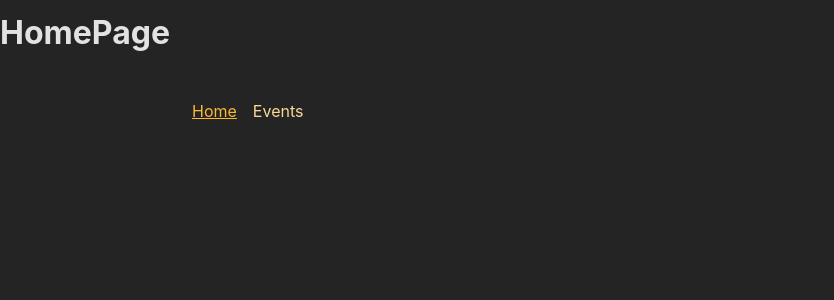
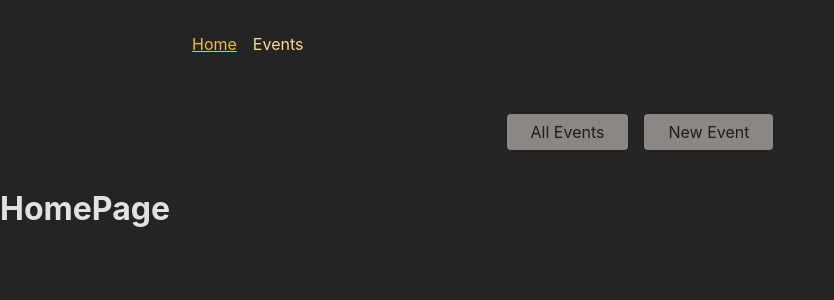
Before and after one commit to tarunislucky/advanced-router, a React (Create React App) app: page / in a window 1280 px wide. Shown: the top 300 px of the page, without its empty margins (0-834 px from the left). Built offline with nearby package versions, Linux system fonts and the light colour scheme.

Commit message:
current navigation state (useNavigation)

```diff
--- a/src/App.js
+++ b/src/App.js
@@ -20,8 +20,8 @@
 // 7. Output the ID of the selected event on the EventDetailPage
 // BONUS: Add another (nested) layout route that adds the <EventNavigation> component above all /events... page components
 import { createBrowserRouter, RouterProvider } from "react-router-dom";
+import RootLayout from "./pages/RootLayout";
 import HomePage from "./pages/HomePage";
-import EventsRootLayout from "./pages/EventsRootLayout";
 import EventsPage, { eventsLoader } from "./pages/EventsPage";
 import EventDetailPage from "./pages/EventDetailPage";
 import NewEventPage from "./pages/NewEventPage";
@@ -29,14 +29,13 @@ import EditEventPage from "./pages/EditEventPage";
 function App() {
   const router = createBrowserRouter(
     [
-      // { path: "", element: <HomePage /> },
-      { index: true, element: <HomePage /> },
       {
-        path: "events", element: <EventsRootLayout />, children: [
-          { index: true, element: <EventsPage />, loader: eventsLoader },
-          { path: ":id", element: <EventDetailPage /> },
-          { path: "new", element: <NewEventPage /> },
-          { path: ":id/edit", element: <EditEventPage /> }
+        path: "/", element: <RootLayout />, children: [
+          { index: true, element: <HomePage /> },
+          { path: "events", element: <EventsPage />, loader: eventsLoader },
+          { path: "events/:id", element: <EventDetailPage /> },
+          { path: "events/new", element: <NewEventPage /> },
+          { path: "events/:id/edit", element: <EditEventPage /> }
         ]
       },
     ]
--- a/src/pages/EventsRootLayout.js
+++ b/src/pages/EventsRootLayout.js
@@ -1,12 +1,13 @@
 import { Fragment } from "react";
 import { Outlet } from "react-router-dom";
-import EventsNavigation from "../components/EventsNavigation";
 
 const EventsRootLayout = () => {
+
 	return (
 		<>
-			<EventsNavigation />
-			<Outlet />
+			<main>
+				<Outlet />
+			</main>
 		</>
 	)
 }
--- a/src/pages/HomePage.js
+++ b/src/pages/HomePage.js
@@ -1,11 +1,8 @@
 import { Fragment } from "react";
-import MainNavigation from "../components/MainNavigation";
-
 const HomePage = () => {
 	return (
 		<>
 			<h1>HomePage</h1>
-			<MainNavigation />
 		</>
 	)
 }
--- /dev/null
+++ b/src/pages/RootLayout.js
@@ -0,0 +1,21 @@
+import { Fragment } from "react";
+import { Outlet, useNavigation } from "react-router-dom";
+import EventsNavigation from "../components/EventsNavigation";
+import MainNavigation from "../components/MainNavigation";
+
+const RootLayout = () => {
+	const navigation = useNavigation();
+
+	return (
+		<>
+			<MainNavigation />
+			<main>
+				{navigation.state === "loading" && <p>Loading...</p>}
+				<EventsNavigation />
+				<Outlet />
+			</main>
+		</>
+	)
+}
+
+export default RootLayout;
```
